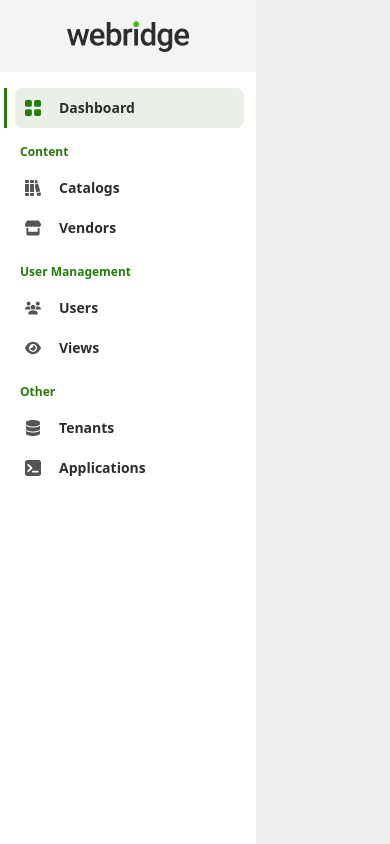
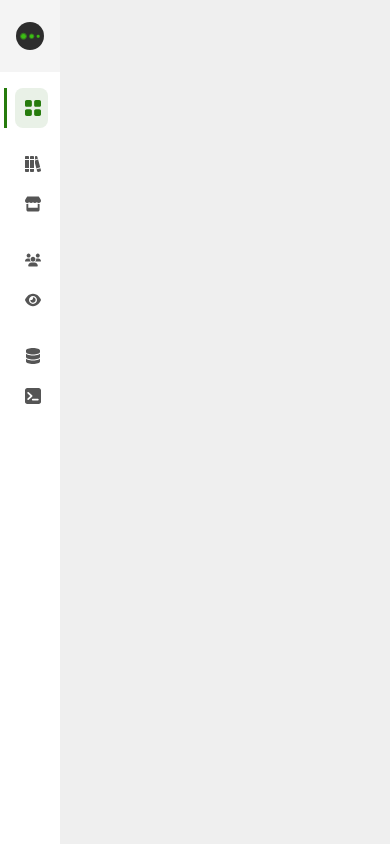
Before and after one commit to swaroopsm/webridge-code-challenge, a React (Vite) app: page / in a window 390 px wide. Built offline with nearby package versions, Linux system fonts and the light colour scheme.

Commit message:
Add sidebar provider

```diff
--- a/src/App.tsx
+++ b/src/App.tsx
@@ -1,13 +1,16 @@
 import { useState } from 'react';
 
 import { Sidebar } from 'components/Sidebar';
+import { SidebarProvider } from 'components/SidebarProvider';
 
 function App() {
   const [count, setCount] = useState(0);
 
   return (
     <>
-      <Sidebar />
+      <SidebarProvider>
+        <Sidebar />
+      </SidebarProvider>
     </>
   );
 }
--- a/src/components/Sidebar/Sidebar.tsx
+++ b/src/components/Sidebar/Sidebar.tsx
@@ -1,4 +1,5 @@
 import React from 'react';
+import cx from 'classnames';
 
 import { ReactComponent as LogoSmall } from 'assets/logo-small.svg';
 import { ReactComponent as Logo } from 'assets/logo.svg';
@@ -9,18 +10,29 @@ import { ReactComponent as IconUsers } from 'assets/icons/users.svg';
 import { ReactComponent as IconViews } from 'assets/icons/views.svg';
 import { ReactComponent as IconTenants } from 'assets/icons/tenants.svg';
 import { ReactComponent as IconApplications } from 'assets/icons/applications.svg';
+import { ReactComponent as IconChevron } from 'assets/icons/chevron.svg';
+
+import { useSidebar } from 'components/SidebarProvider';
 
 import { SidebarSection } from './SidebarSection';
 
 export function Sidebar() {
+  const { expanded, toggleSidebar } = useSidebar();
+  console.log({ expanded });
+
   return (
-    <aside className="w-[256px] bg-white h-screen">
+    <aside
+      className={cx(
+        'w-[60px] bg-white h-screen relative',
+        expanded && 'md:w-[256px]'
+      )}
+    >
       <div className="py-5 px-4 bg-light-surface-neutral-subdued flex items-center justify-center">
-        {/* <LogoSmall /> */}
-        <Logo />
+        <LogoSmall className={cx(expanded && 'md:hidden')} />
+        <Logo className={cx('hidden', expanded && 'md:block')} />
       </div>
 
-      <div className="py-4 px-1">
+      <div className="py-4 px-1 flex flex-col gap-4">
         <SidebarSection
           items={[
             {
@@ -73,6 +85,16 @@ export function Sidebar() {
           ]}
         />
       </div>
+
+      <div className="absolute right-0 bottom-0 w-full">
+        <button
+          aria-label={expanded ? 'Collape sidebar' : 'Expand sidebar'}
+          onClick={toggleSidebar}
+          className="p-4 hidden md:flex justify-end w-full"
+        >
+          <IconChevron className={cx(!expanded && 'rotate-180')} />
+        </button>
+      </div>
     </aside>
   );
 }
--- a/src/components/Sidebar/SidebarItem.tsx
+++ b/src/components/Sidebar/SidebarItem.tsx
@@ -1,5 +1,7 @@
 import React from 'react';
 import cx from 'classnames';
+
+import { useSidebar } from 'components/SidebarProvider';
 
 interface Props {
   icon: React.FunctionComponent<React.ComponentProps<'svg'>>;
@@ -8,6 +10,8 @@ interface Props {
 }
 
 export function SidebarItem({ icon: Icon, label, active }: Props) {
+  const { expanded } = useSidebar();
+
   return (
     <div
       className={cx(
@@ -25,11 +29,18 @@ export function SidebarItem({ icon: Icon, label, active }: Props) {
         )}
       >
         <Icon
-          className={cx('text-light-icon', {
+          className={cx('text-light-icon flex-shrink-0', {
             'text-light-interactive-primary': active,
           })}
         />
-        <span className="text-light-text text-sm font-semibold">{label}</span>
+        <span
+          className={cx(
+            'hidden text-light-text text-sm font-semibold',
+            expanded && 'md:inline-block'
+          )}
+        >
+          {label}
+        </span>
       </a>
     </div>
   );
--- a/src/components/Sidebar/SidebarSection.tsx
+++ b/src/components/Sidebar/SidebarSection.tsx
@@ -1,4 +1,7 @@
 import React from 'react';
+import cx from 'classnames';
+
+import { useSidebar } from 'components/SidebarProvider';
 
 import { SidebarItem } from './SidebarItem';
 
@@ -8,10 +11,17 @@ interface Props {
 }
 
 export function SidebarSection({ title, items }: Props) {
+  const { expanded } = useSidebar();
+
   return (
     <div>
       {title && (
-        <h3 className="text-xs text-light-primary font-semibold pt-4 pb-2 pl-4">
+        <h3
+          className={cx(
+            'hidden text-xs text-light-primary font-semibold pb-2 pl-4',
+            expanded && 'md:block'
+          )}
+        >
           {title}
         </h3>
       )}
--- /dev/null
+++ b/src/components/SidebarProvider/SidebarProvider.tsx
@@ -0,0 +1,31 @@
+import React, { useState, useCallback } from 'react';
+
+import { SidebarContext } from './context';
+
+interface Props {
+  children: React.ReactNode;
+}
+
+export function SidebarProvider({ children }: Props) {
+  const [value, setValue] = useState({
+    expanded: true,
+  });
+
+  const toggleSidebar = useCallback(() => {
+    setValue((value) => ({
+      ...value,
+      expanded: !value.expanded,
+    }));
+  }, [setValue]);
+
+  return (
+    <SidebarContext.Provider
+      value={{
+        ...value,
+        toggleSidebar,
+      }}
+    >
+      {children}
+    </SidebarContext.Provider>
+  );
+}
--- /dev/null
+++ b/src/components/SidebarProvider/context.ts
@@ -0,0 +1,12 @@
+import React, { useContext } from 'react';
+
+export const SidebarContext = React.createContext<{
+  expanded: boolean;
+  toggleSidebar?: () => void;
+}>({
+  expanded: true,
+});
+
+export const useSidebar = () => {
+  return useContext(SidebarContext);
+};
--- /dev/null
+++ b/src/components/SidebarProvider/index.ts
@@ -0,0 +1,2 @@
+export * from './context';
+export * from './SidebarProvider';
```
Also changed, not shown: src/assets/icons/chevron.svg (added).
